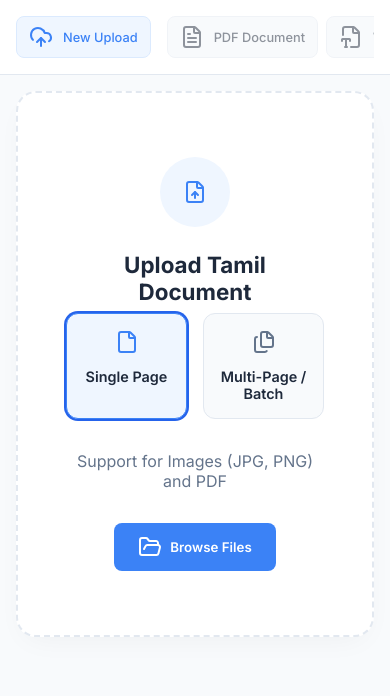
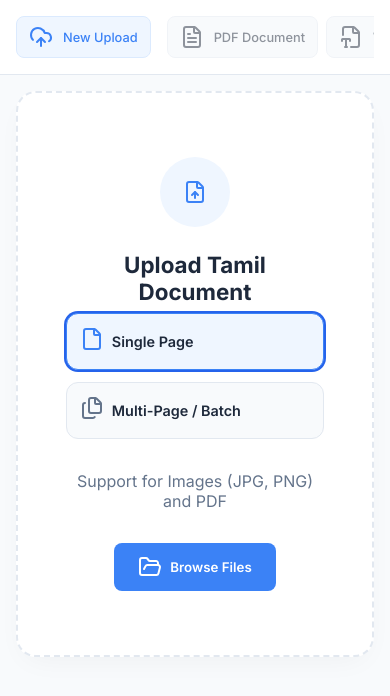
Before and after one commit to e16ai/tamilai, a plain HTML site: page index.html in a window 390 px wide. Drawn offline with nearby package versions, Linux system fonts and the light colour scheme; a script that the page names is missing.

Commit message:
Add files via upload

```diff
--- a/styles.css
+++ b/styles.css
@@ -684,4 +684,41 @@ body {
         display: none;
         /* Save space on mobile, or make smaller */
     }
+
+    /* Optimized Upload Options for Mobile */
+    .upload-options {
+        flex-direction: column;
+        gap: 0.8rem;
+    }
+
+    .option-card {
+        width: 100%;
+        flex-direction: row;
+        padding: 0.8rem;
+        justify-content: flex-start;
+    }
+
+    .option-card .icon {
+        font-size: 1.2rem;
+    }
+
+    .option-card .label {
+        font-size: 0.9rem;
+    }
+
+    /* Adjust Thumbnails for Mobile */
+    .thumbnail-strip {
+        height: 70px;
+    }
+
+    .thumb-item {
+        width: 50px;
+        height: 50px;
+    }
+
+    /* Improve Editor Area on Mobile */
+    #output-text {
+        padding: 1rem;
+        font-size: 0.95rem;
+    }
 }
```
